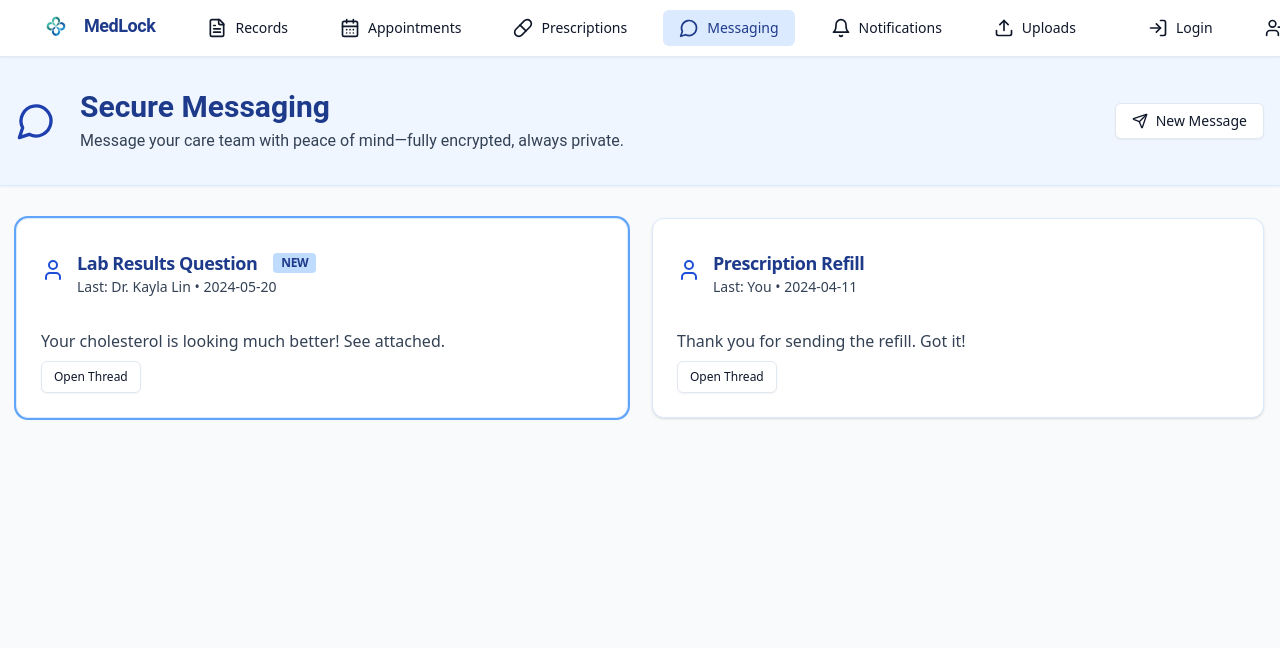
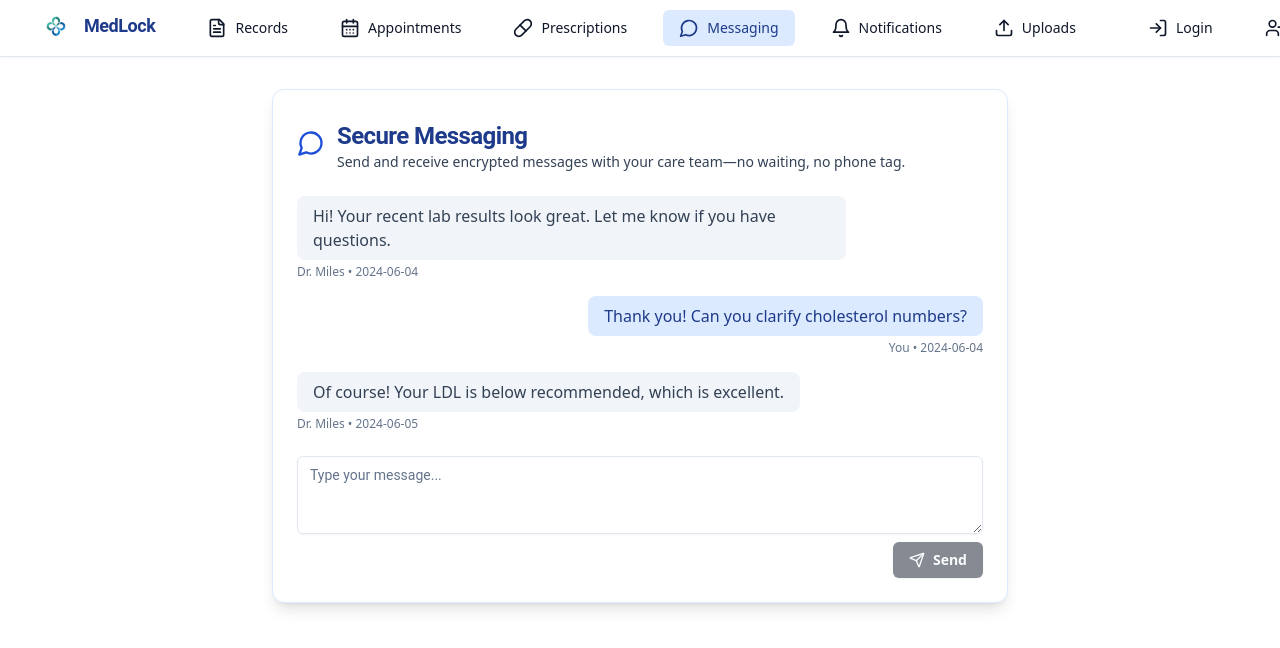
Before and after one commit to Collin-Test-Quome-Org/create-a-comprehensive-hipaa-compliant-patient-por-cd18fe36-f3c7a83c, a React (Vite) app in the folder frontend/: page /messages in a window 1280 px wide. Shown: the top 648 px of the page. Built offline with nearby package versions, Linux system fonts and the light colour scheme.

Commit message:
Add MessagingPage, NotificationsPanel, and FileUploadsPage with mock data and interactive UI

```diff
--- a/frontend/src/pages/MessagingPage.tsx
+++ b/frontend/src/pages/MessagingPage.tsx
@@ -1,84 +1,135 @@
 // MessagingPage.tsx
-import { MessageCircle, Send, User } from 'lucide-react'
-import { Card, CardHeader, CardTitle, CardContent, CardDescription } from '@/components/ui/card'
+import { useState } from 'react'
+import { Card, CardHeader, CardContent, CardTitle, CardDescription } from '@/components/ui/card'
 import { Button } from '@/components/ui/button'
+import { Input } from '@/components/ui/input'
+import { Textarea } from '@/components/ui/textarea'
+import { MessageCircle, Send } from 'lucide-react'
 import { motion } from 'framer-motion'
-import { useState } from 'react'
 
-const mockThreads = [
+const MOCK_MESSAGES = [
   {
-    id: 'msg-001',
-    subject: 'Lab Results Question',
-    lastMessage: 'Dr. Kayla Lin',
-    snippet: 'Your cholesterol is looking much better! See attached.',
-    unread: true,
-    updated: '2024-05-20',
+    id: '1',
+    from: 'Dr. Miles',
+    to: 'You',
+    content: 'Hi! Your recent lab results look great. Let me know if you have questions.',
+    date: '2024-06-04',
+    unread: false
   },
   {
-    id: 'msg-002',
-    subject: 'Prescription Refill',
-    lastMessage: 'You',
-    snippet: 'Thank you for sending the refill. Got it!',
-    unread: false,
-    updated: '2024-04-11',
+    id: '2',
+    from: 'You',
+    to: 'Dr. Miles',
+    content: 'Thank you! Can you clarify cholesterol numbers?',
+    date: '2024-06-04',
+    unread: false
+  },
+  {
+    id: '3',
+    from: 'Dr. Miles',
+    to: 'You',
+    content: 'Of course! Your LDL is below recommended, which is excellent.',
+    date: '2024-06-05',
+    unread: true
   },
 ]
 
 export const MessagingPage = () => {
-  const [threads] = useState(mockThreads)
+  const [messages, setMessages] = useState(MOCK_MESSAGES)
+  const [newMessage, setNewMessage] = useState('')
+  const [sending, setSending] = useState(false)
+
+  const handleSend = () => {
+    if (!newMessage.trim()) return
+    setSending(true)
+    setTimeout(() => {
+      setMessages([
+        ...messages,
+        {
+          id: String(messages.length + 1),
+          from: 'You',
+          to: 'Dr. Miles',
+          content: newMessage,
+          date: new Date().toISOString().slice(0, 10),
+          unread: false
+        }
+      ])
+      setNewMessage('')
+      setSending(false)
+    }, 700)
+  }
+
   return (
-    <div className="bg-slate-50 min-h-screen pb-16">
-      <motion.div className="bg-blue-50 py-8 mb-8 border-b border-blue-100 shadow-sm"
-        initial={{opacity: 0, y: -30}}
-        animate={{opacity: 1, y: 0}}
+    <div className="container mx-auto py-8 px-4 max-w-3xl min-h-screen">
+      <motion.div initial={{opacity: 0, y: 20}} animate={{opacity: 1, y: 0}}>
+        <Card className="shadow-lg border-blue-100 bg-white">
+          <CardHeader className="flex flex-row items-center gap-3">
+            <MessageCircle className="w-7 h-7 text-blue-700"/>
+            <div>
+              <CardTitle className="font-bold text-2xl text-blue-900 font-['Roboto']">Secure Messaging</CardTitle>
+              <CardDescription className="text-slate-700">Send and receive encrypted messages with your care team—no waiting, no phone tag.</CardDescription>
+            </div>
+          </CardHeader>
+          <CardContent>
+            <div className="flex flex-col gap-4 mb-4 max-h-96 overflow-y-auto" data-testid="message-thread">
+              {messages.map((msg, i) => (
+                <motion.div
+                  key={msg.id}
+                  initial={{ opacity: 0, x: msg.from === 'You' ? 50 : -50 }}
+                  animate={{ opacity: 1, x: 0 }}
+                  transition={{ delay: 0.1 + i * 0.08 }}
+                  className={
+                    'flex flex-col max-w-[80%] ' +
+                    (msg.from === 'You' ? 'self-end items-end' : 'self-start items-start')
+                  }
                 >
-        <div className="container mx-auto px-4 flex flex-col md:flex-row items-center gap-6">
-          <MessageCircle className="w-10 h-10 text-blue-800 mx-auto md:mx-0" />
-          <div className="flex-1">
-            <h1 className="text-2xl md:text-3xl font-bold text-blue-900 font-['Roboto'] mb-1">Secure Messaging</h1>
-            <p className="text-slate-700 font-['Roboto']">Message your care team with peace of mind—fully encrypted, always private.</p>
+                  <div className={
+                    'rounded-lg px-4 py-2 mb-1 ' +
+                    (msg.from === 'You' ? 'bg-blue-100 text-blue-900' : 'bg-slate-100 text-slate-700')
+                  }>
+                    <span>{msg.content}</span>
                   </div>
-          <Button id="new-message" variant="outline" className="gap-2 whitespace-nowrap" asChild>
-            <a href="/messages/new">
-              <Send className="w-5 h-5" /> New Message
-            </a>
+                  <span className="text-xs text-slate-500">
+                    {msg.from === 'You' ? 'You' : msg.from} • {msg.date}
+                  </span>
+                </motion.div>
+              ))}
+              {messages.length === 0 && (
+                <div className="text-center text-slate-500 py-12">No messages yet. Start a conversation with your care team!</div>
+              )}
+            </div>
+            <form
+              className="flex flex-col gap-2 mt-6"
+              onSubmit={e => { e.preventDefault(); handleSend(); }}
+              aria-label="Send a secure message"
+            >
+              <Textarea
+                id="message-input"
+                value={newMessage}
+                onChange={e => setNewMessage(e.target.value)}
+                placeholder="Type your message..."
+                rows={3}
+                required
+                className="font-['Roboto']"
+                disabled={sending}
+                aria-label="Message input"
+              />
+              <div className="flex justify-end">
+                <Button
+                  id="send-message-btn"
+                  type="submit"
+                  className="gap-2 font-bold"
+                  aria-label="Send message"
+                  disabled={sending || !newMessage.trim()}
+                >
+                  <Send className="w-4 h-4" />
+                  {sending ? 'Sending...' : 'Send'}
                 </Button>
               </div>
-      </motion.div>
-      <div className="container mx-auto px-4">
-        <div className="grid md:grid-cols-2 gap-6">
-          {threads.length === 0 ? (
-            <Card className="col-span-2 border-blue-100">
-              <CardHeader>
-                <CardTitle className="text-blue-900">No Messages Yet</CardTitle>
-                <CardDescription className="text-slate-700">You haven’t started any conversations.</CardDescription>
-              </CardHeader>
-            </Card>
-          ) : (
-            threads.map(thread => (
-              <motion.div key={thread.id} initial={{opacity:0, y:10}} animate={{opacity:1, y:0}}>
-                <Card className={`border-blue-100 shadow hover:shadow-md transition-shadow ${thread.unread ? 'ring-2 ring-blue-400' : ''}`}>
-                  <CardHeader className="flex flex-row items-center gap-3">
-                    <User className="w-6 h-6 text-blue-700" />
-                    <div>
-                      <CardTitle className="text-lg text-blue-900 flex items-center gap-2">
-                        {thread.subject} {thread.unread && <span className="rounded bg-blue-200 text-blue-900 px-2 py-0.5 text-xs ml-2">NEW</span>}
-                      </CardTitle>
-                      <CardDescription className="text-slate-700">Last: {thread.lastMessage} • {thread.updated}</CardDescription>
-                    </div>
-                  </CardHeader>
-                  <CardContent className="flex flex-col gap-2 mt-2">
-                    <span className="text-slate-700 text-base">{thread.snippet}</span>
-                    <Button id={`open-message-${thread.id}`} variant="outline" size="sm" className="gap-2 w-max" asChild>
-                      <a href={`/messages/${thread.id}`}>Open Thread</a>
-                    </Button>
+            </form>
           </CardContent>
         </Card>
       </motion.div>
-            ))
-          )}
-        </div>
-      </div>
     </div>
   )
 }
--- a/frontend/src/pages/NotificationsPanel.tsx
+++ b/frontend/src/pages/NotificationsPanel.tsx
@@ -1,83 +1,87 @@
 // NotificationsPanel.tsx
-import { Bell, CalendarDays, FileText, CheckCircle, Pill } from 'lucide-react'
 import { Card, CardHeader, CardTitle, CardContent, CardDescription } from '@/components/ui/card'
+import { Bell, CalendarDays, FileText, MessageCircle, Pill } from 'lucide-react'
 import { motion } from 'framer-motion'
 
-const mockNotifications = [
+const notifications = [
   {
-    id: 'notif-001',
+    id: '1',
+    type: 'lab',
+    icon: FileText,
+    title: 'Lab Results Ready',
+    description: 'Your blood test results are available in your records.',
+    date: '2024-06-05T09:00Z',
+    unread: true
+  },
+  {
+    id: '2',
+    type: 'appointment',
     icon: CalendarDays,
     title: 'Appointment Confirmed',
-    message: 'Your annual physical with Dr. Lin is confirmed for June 12, 2024 at 10:00 AM.',
-    date: '2024-05-22',
+    description: 'Your appointment with Dr. Miles is confirmed for June 12, 10:00 AM.',
+    date: '2024-06-04T11:30Z',
+    unread: false
   },
   {
-    id: 'notif-002',
-    icon: FileText,
-    title: 'Lab Results Available',
-    message: 'Your Lipid Panel from May 2, 2024 is now available.',
-    date: '2024-05-02',
+    id: '3',
+    type: 'message',
+    icon: MessageCircle,
+    title: 'New Message Received',
+    description: 'Dr. Miles replied to your question about cholesterol.',
+    date: '2024-06-04T12:45Z',
+    unread: true
   },
   {
-    id: 'notif-003',
+    id: '4',
+    type: 'prescription',
     icon: Pill,
-    title: 'Prescription Ready',
-    message: 'Your refill for Atorvastatin is ready for pickup at your pharmacy.',
-    date: '2024-05-10',
-  },
-  {
-    id: 'notif-004',
-    icon: CheckCircle,
-    title: 'Document Uploaded',
-    message: 'Your insurance form was successfully uploaded.',
-    date: '2024-04-28',
+    title: 'Refill Approved',
+    description: 'Your refill for Lisinopril was approved and sent to your pharmacy.',
+    date: '2024-06-03T15:15Z',
+    unread: false
   },
 ]
 
 export const NotificationsPanel = () => {
   return (
-    <div className="bg-slate-50 min-h-screen pb-16">
-      <motion.div className="bg-blue-50 py-8 mb-8 border-b border-blue-100 shadow-sm"
-        initial={{opacity: 0, y: -30}}
-        animate={{opacity: 1, y: 0}}
-      >
-        <div className="container mx-auto px-4 flex flex-col md:flex-row items-center gap-6">
-          <Bell className="w-10 h-10 text-blue-800 mx-auto md:mx-0" />
-          <div className="flex-1">
-            <h1 className="text-2xl md:text-3xl font-bold text-blue-900 font-['Roboto'] mb-1">Notifications</h1>
-            <p className="text-slate-700 font-['Roboto']">Real-time updates about your health—delivered securely. We never spam.</p>
-          </div>
-        </div>
-      </motion.div>
-      <div className="container mx-auto px-4">
-        <div className="grid md:grid-cols-2 gap-6">
-          {mockNotifications.length === 0 ? (
-            <Card className="col-span-2 border-blue-100">
-              <CardHeader>
-                <CardTitle className="text-blue-900">No Notifications</CardTitle>
-                <CardDescription className="text-slate-700">You are all caught up!</CardDescription>
-              </CardHeader>
-            </Card>
-          ) : (
-            mockNotifications.map(n => (
-              <motion.div key={n.id} initial={{opacity:0, y:10}} animate={{opacity:1, y:0}}>
-                <Card className="border-blue-100 shadow hover:shadow-md transition-shadow">
+    <div className="container mx-auto py-8 px-4 max-w-2xl min-h-screen">
+      <motion.div initial={{opacity: 0, y: 20}} animate={{opacity: 1, y: 0}}>
+        <Card className="shadow-lg border-blue-100 bg-white">
           <CardHeader className="flex flex-row items-center gap-3">
-                    <n.icon className="w-6 h-6 text-blue-700" />
+            <Bell className="w-7 h-7 text-blue-700"/>
             <div>
-                      <CardTitle className="text-lg text-blue-900">{n.title}</CardTitle>
-                      <CardDescription className="text-slate-700">{n.date}</CardDescription>
+              <CardTitle className="font-bold text-2xl text-blue-900 font-['Roboto']">Notifications</CardTitle>
+              <CardDescription className="text-slate-700">Stay up to date with real-time alerts for appointments, lab results, and messages.</CardDescription>
             </div>
           </CardHeader>
-                  <CardContent className="flex flex-col gap-2 mt-2">
-                    <span className="text-slate-700 text-base">{n.message}</span>
+          <CardContent>
+            <div className="divide-y">
+              {notifications.length === 0 && (
+                <div className="text-center text-slate-500 py-12">No notifications yet. You're all caught up!</div>
+              )}
+              {notifications.map((n, i) => (
+                <motion.div
+                  key={n.id}
+                  initial={{ opacity: 0, y: 30 }}
+                  animate={{ opacity: 1, y: 0 }}
+                  transition={{ delay: 0.2 + i * 0.09 }}
+                  className={`flex items-start gap-4 py-4 ${n.unread ? 'bg-blue-50' : ''}`}
+                >
+                  <div className="mt-1">
+                    <n.icon className="w-7 h-7 text-blue-700" />
+                  </div>
+                  <div>
+                    <div className="font-bold text-blue-900 text-base">{n.title}</div>
+                    <div className="text-slate-700 text-sm mb-1">{n.description}</div>
+                    <div className="text-xs text-slate-500">{new Date(n.date).toLocaleString()}</div>
+                  </div>
+                  {n.unread && <span className="ml-auto mt-2 rounded-full bg-blue-500 w-2 h-2" aria-label="unread notification" />}
+                </motion.div>
+              ))}
+            </div>
           </CardContent>
         </Card>
       </motion.div>
-            ))
-          )}
-        </div>
-      </div>
     </div>
   )
 }
```
Also changed, not shown: frontend/src/pages/FileUploadsPage.tsx (+93 -82 lines). Lines whose indentation alone changed are shown as unchanged.
